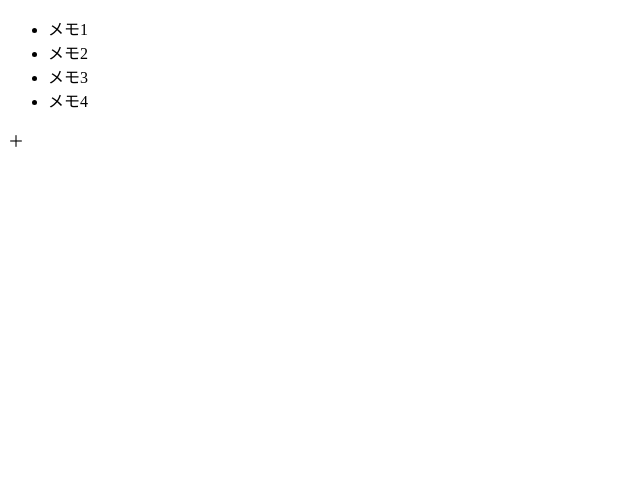
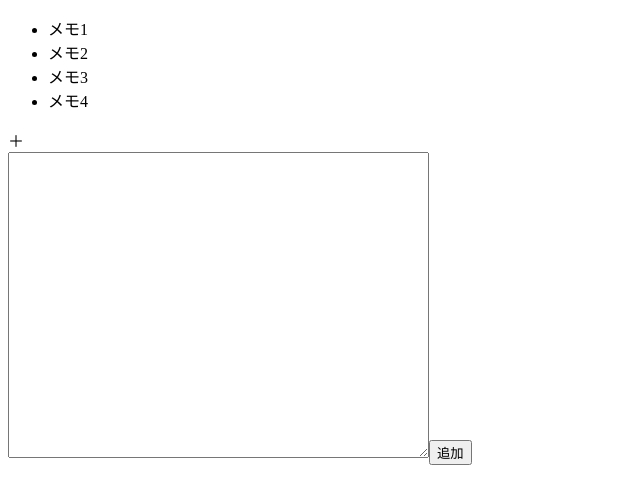
Before and after one commit to smallmonkeykey/memo_app_spa, a React (Create React App) app: page / in a window 1280 px wide. Shown: the top 504 px of the page, without its empty margins (0-640 px from the left). Built offline with nearby package versions, Linux system fonts and the light colour scheme; the HTML template or start-up script is replaced by a standard one.

Commit message:
ローカルストレージにメモを保存

```diff
--- a/src/App.js
+++ b/src/App.js
@@ -1,10 +1,12 @@
 import React from "react";
 import MemoTable from "./MemoRow.js";
+import InputMemo from "./InputMemo.js";
 
 function App() {
   return (
     <div>
       <MemoTable />
+      <InputMemo />
     </div>
   );
 }
--- /dev/null
+++ b/src/InputMemo.js
@@ -0,0 +1,21 @@
+import { useRef } from "react";
+
+export default function InputMemo() {
+  const inputTextRef = useRef();
+
+  const handleAddMemo = (e) => {
+    e.preventDefault();
+    const inputMemo = inputTextRef.current.value;
+    const title = inputMemo.split("\n")[0];
+    localStorage.setItem(title, inputMemo);
+  };
+
+  return (
+    <form>
+      <textarea rows="20" cols="50" ref={inputTextRef}></textarea>
+      <button type="submit" onClick={handleAddMemo}>
+        追加
+      </button>
+    </form>
+  );
+}
```
